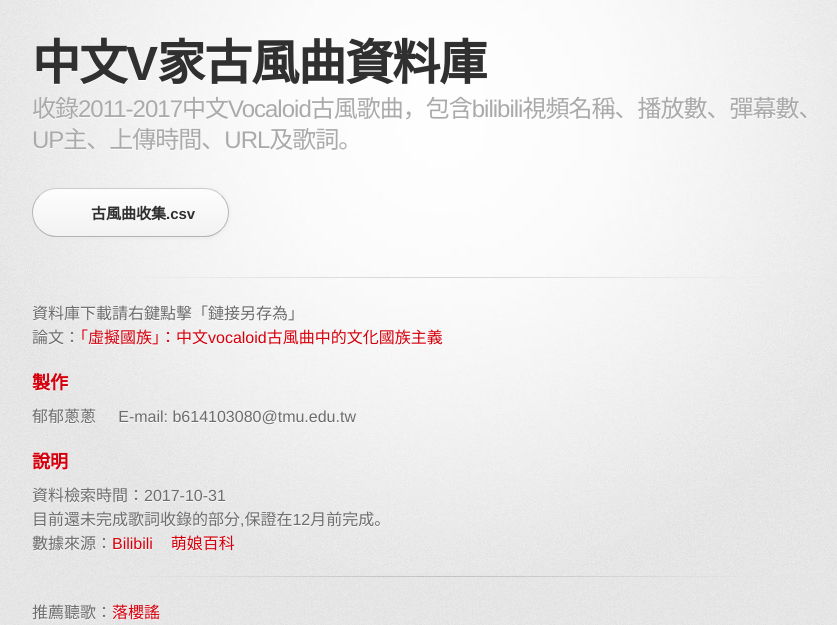
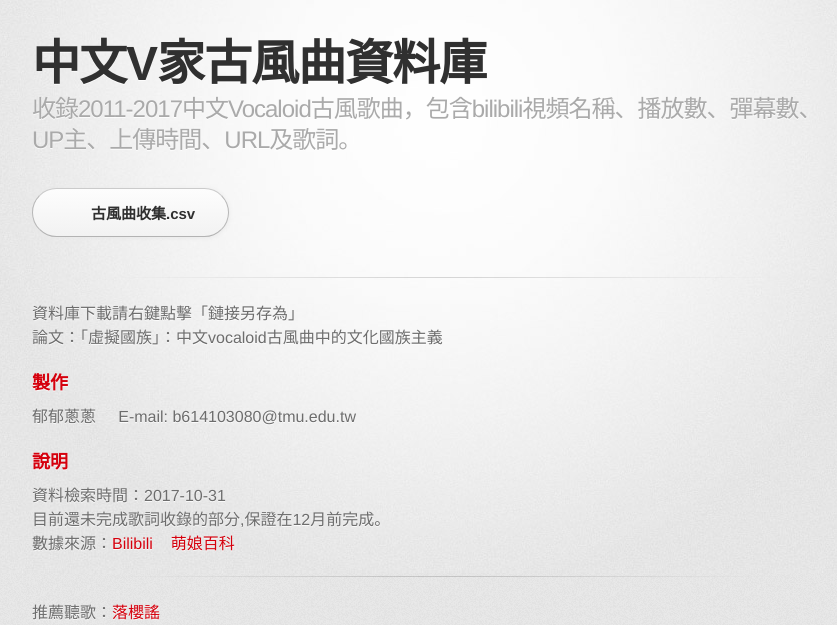
Before and after one commit to fireindark707/ChineseV_GUFENG, a Jekyll site: the page built from docs/index.md, in a window 1280 px wide, cut to the strip 0-625 px from the top of the page. Shown: the whole strip, without its empty margins (198-1035 px from the left). Built offline with Jekyll 4.4.1, drawn with Linux system fonts in a browser that asks for light colours; some web fonts are replaced; part of the change alters nothing that is shown.

```diff
--- a/docs/index.md
+++ b/docs/index.md
@@ -2,7 +2,7 @@
 layout: default
 ---
 資料庫下載請右鍵點擊「鏈接另存為」
-論文：[「虛擬國族」：中文vocaloid古風曲中的文化國族主義](https://b614103080.github.io/ChineseV_GUFENG/Paper_nationalism)
+論文：「虛擬國族」：中文vocaloid古風曲中的文化國族主義
 ### 製作
 郁郁蔥蔥
 E-mail: b614103080@tmu.edu.tw
```
